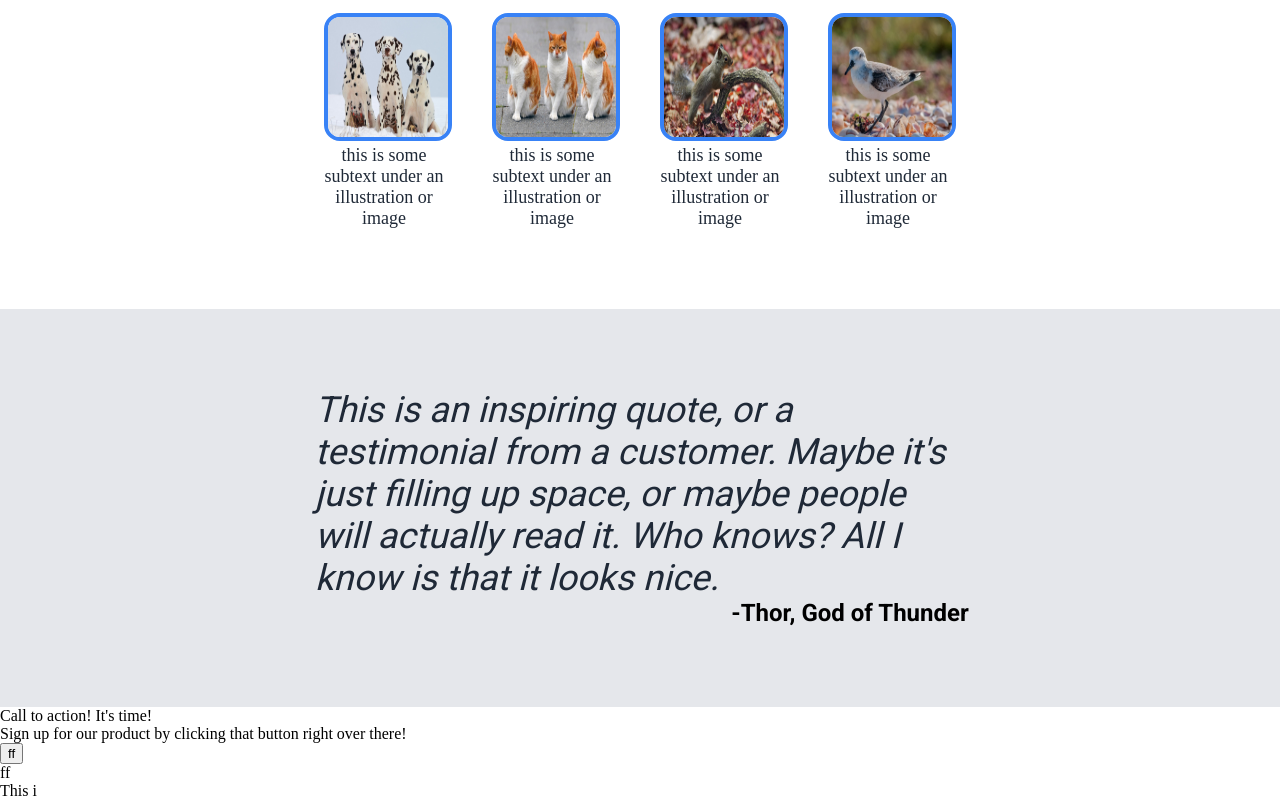
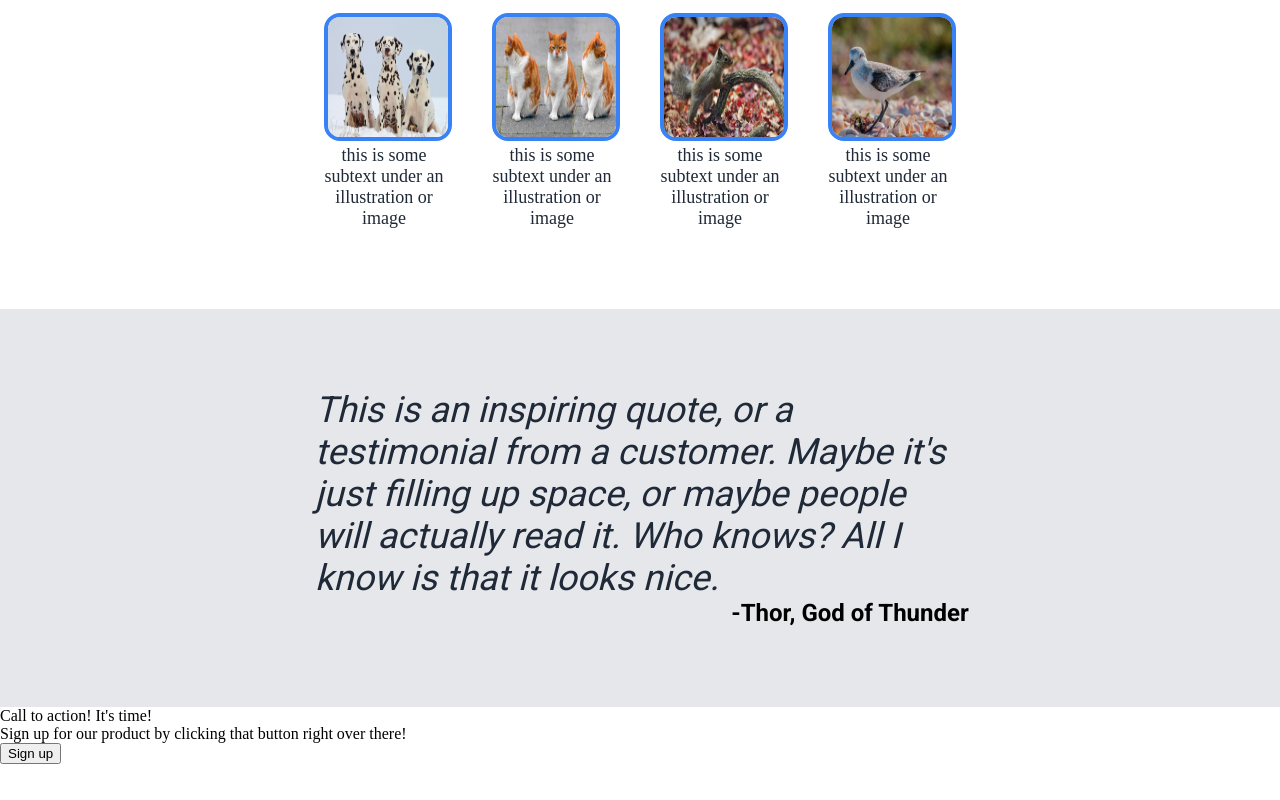
Before and after one commit to acas16/Landing-page, a plain HTML site: page index.html in a window 1280 px wide. Shown: the part 596-1396 px from the top of the page. After the commit the page ends 1360 px from the top, so only its background shows below. Drawn offline with Linux system fonts and the light colour scheme.

Commit message:
Added button container for styling

```diff
--- a/index.html
+++ b/index.html
@@ -64,10 +64,12 @@
             <div class="action-text">Call to action! It's time!</div>
             <div class="sign-up-text">Sign up for our product by clicking that button right over there!</div>
         </div>
-        <button class="action-button">ff</button>
+        <div class="button-container">
+            <button class="action-button">Sign up</button>
+        </div>
    </div>
    <div class="footer">
-ff
-   </div> This i
+
+   </div>
 </body>
 </html>
```
